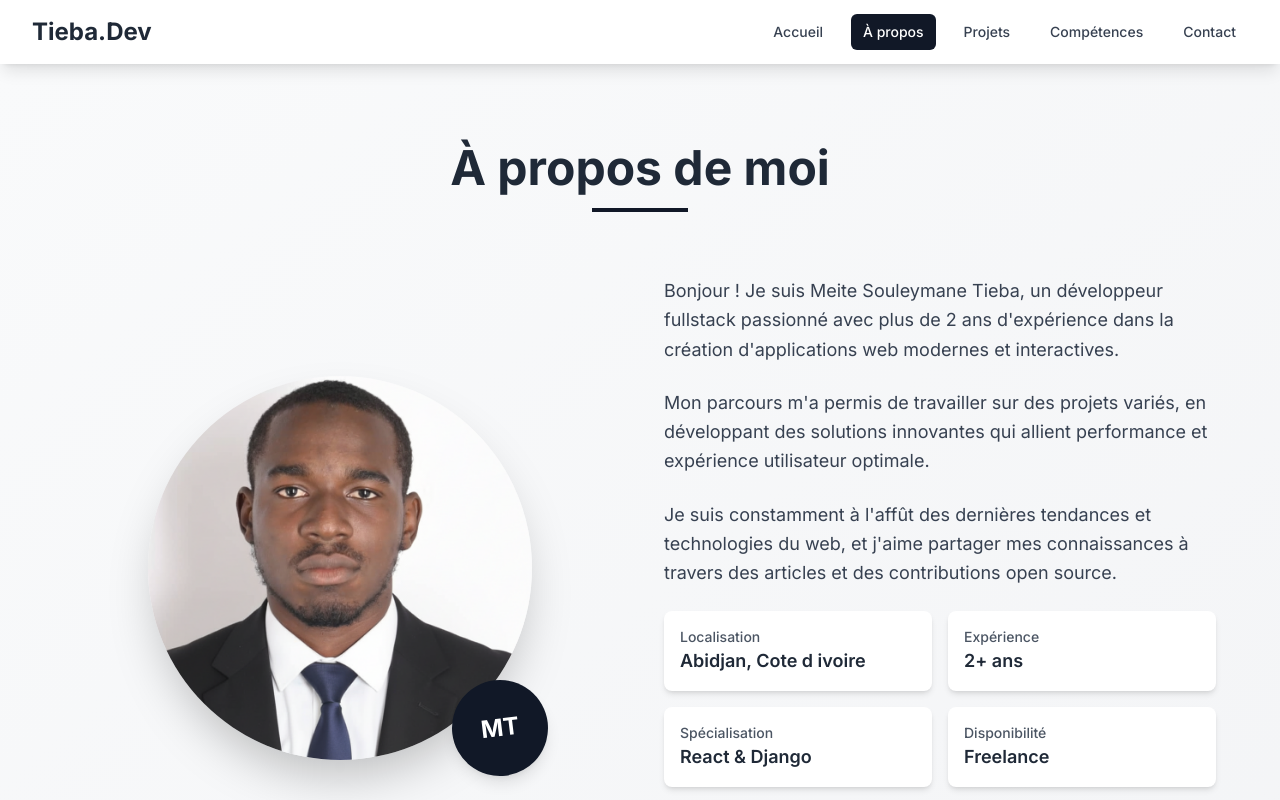
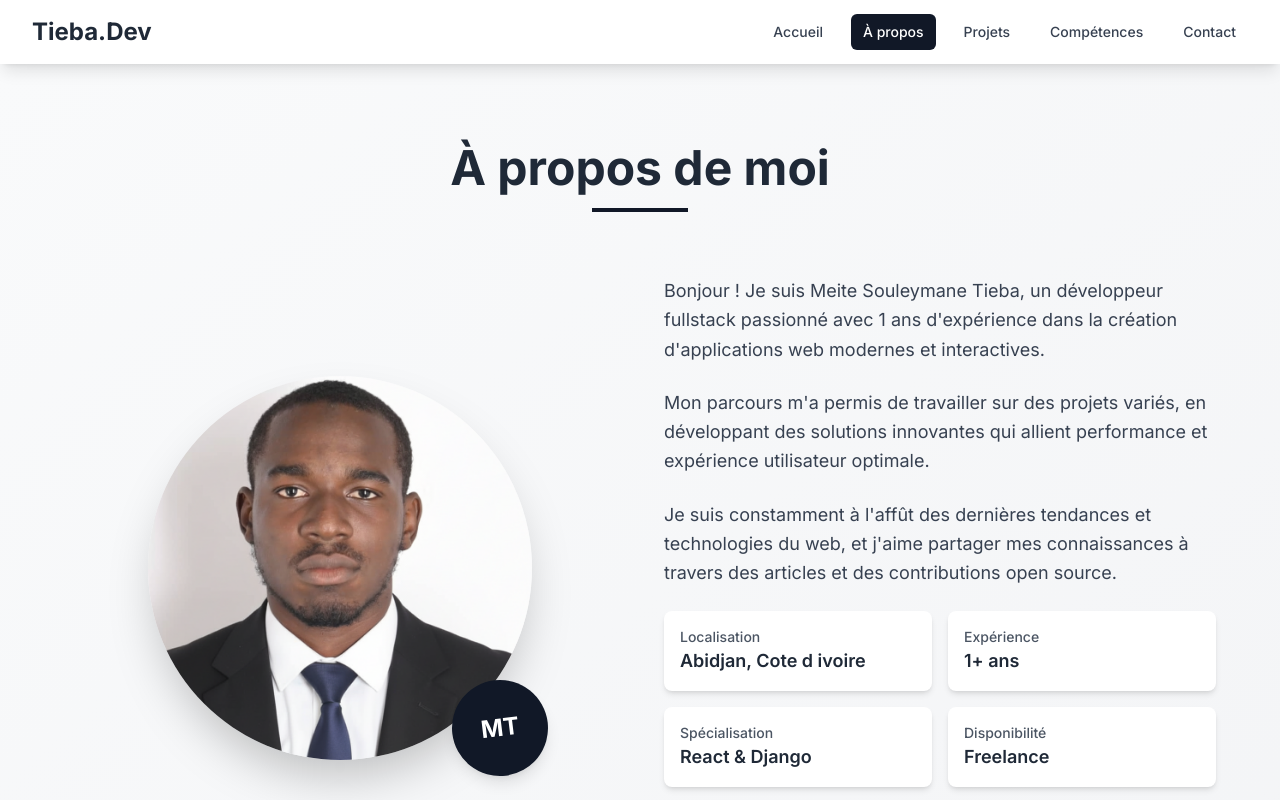
Before and after one commit to Hercule1234/Souleymane_Portfolio, a React (Vite) app: page / in a window 1280 px wide. Both pictures are taken after a click on the button "À propos". Shown: the top 800 px of the page. Built offline with nearby package versions, Linux system fonts and the light colour scheme.

Commit message:
adding new pic in projects list

```diff
--- a/src/data/projects.js
+++ b/src/data/projects.js
@@ -19,7 +19,7 @@ export const projects = [
     description: "Plateforme complète de gestion d'établissement scolaire permettant la gestion de tous les processus administratifs.",
     stack: ["Django", "DjangoRestFramework", "PostgreSQL"],
     githubUrl: "https://github.com/example/task-manager",
-    demoUrl: "https://example-tasks.com",
+    demoUrl: "#",
     image: monetabpic
   },
   {
@@ -28,7 +28,7 @@ export const projects = [
     description: "Tableau de bord météo interactif avec prévisions, cartes et graphiques animés.",
     stack: ["React", "OpenWeather API", "Chart.js", "CSS"],
     githubUrl: "https://github.com/example/weather-dashboard",
-    demoUrl: "https://example-weather.com",
+    demoUrl: "#",
     image: "/api/placeholder/400/300"
   },
   {
@@ -37,7 +37,7 @@ export const projects = [
     description: "Application de Gestion du suivi de distribution des livres d'une entreprise  avec rapport analytique des depenses par catégorie.",
     stack: ["Django", "TailwindCSS", "Chart.js", "PostgreSQL"],
     githubUrl: "https://github.com/Hercule1234/rumi-press-django",
-    demoUrl: "https://example-social.com",
+    demoUrl: "#",
     image: Rumipress
   },
   {
--- a/src/pages/AboutPage.jsx
+++ b/src/pages/AboutPage.jsx
@@ -110,7 +110,7 @@ const AboutPage = () => {
               className="text-lg text-gray-700 leading-relaxed"
             >
               Bonjour ! Je suis Meite Souleymane Tieba, un développeur fullstack passionné
-              avec plus de 2 ans d'expérience dans la création d'applications web
+              avec  1 ans d'expérience dans la création d'applications web
               modernes et interactives.
             </motion.p>
 
@@ -138,7 +138,7 @@ const AboutPage = () => {
             >
               {[
                 { label: 'Localisation', value: 'Abidjan, Cote d ivoire ' },
-                { label: 'Expérience', value: '2+ ans' },
+                { label: 'Expérience', value: '1+ ans' },
                 { label: 'Spécialisation', value: 'React & Django' },
                 { label: 'Disponibilité', value: 'Freelance' }
               ].map((info, index) => (
```
